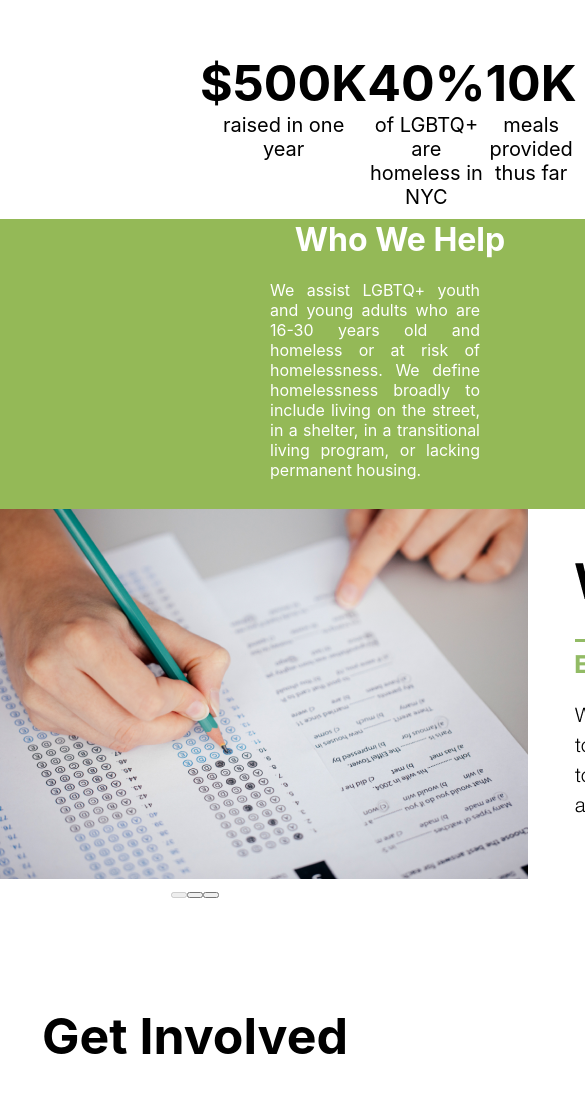
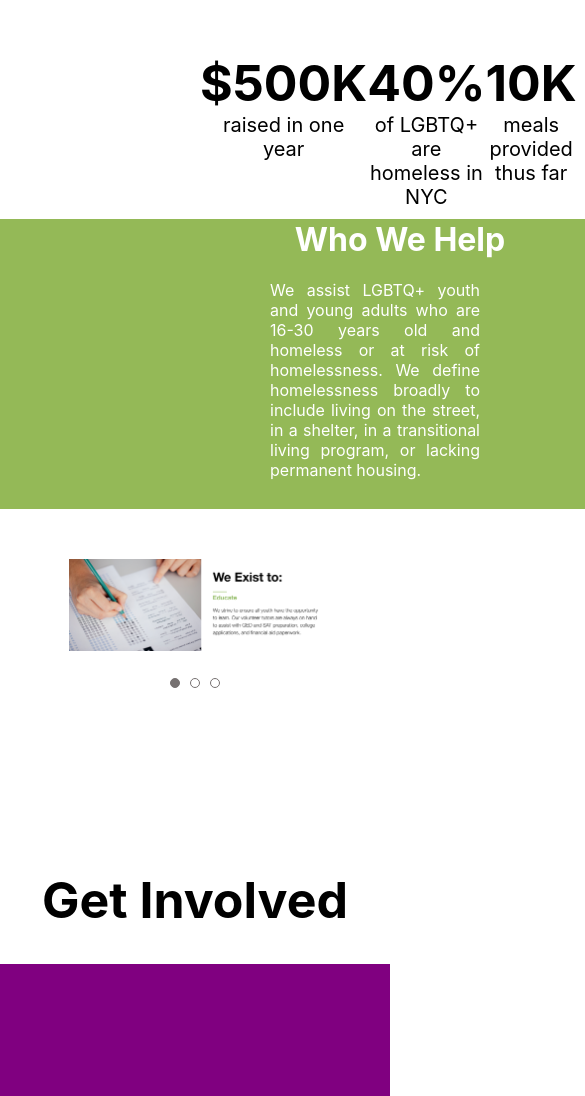
Before and after one commit to chrisratsimba123/new-alternatives-app, a React (Create React App) app in the folder client/: page / in a window 390 px wide. Shown: the part 161-1257 px from the top of the page, 585 px wide, since content can reach past the window. Built offline with nearby package versions, Linux system fonts and the light colour scheme.

Commit message:
completed mission carousel including responsive styling'

```diff
--- a/client/src/Components/MissionCarousel/MissionCarousel.css
+++ b/client/src/Components/MissionCarousel/MissionCarousel.css
@@ -1,28 +1,34 @@
 .complete-mission-carousel {
   display: flex;
   justify-content: center;
-  /* width: 100vw; */
+  margin: 50px 0;
 }
-.carousel__slider-tray-wrapper {
-  width: 1020px;
+.mission-carousel {
+  display: flex;
+  flex-direction: column;
+  align-items: center;
 }
 
-.carousel__slider {
-  width: 1020px;
+.mission-image {
+  width: 65vw;
 }
 
-.carousel__inner-slide {
-  width: 1020px;
+.dot-group {
+  margin: 20px;
 }
-/* .carousel__inner-slide {
-  width: 50vw;
+
+.carousel__dot {
+  height: 10px;
+  width: 10px;
+  padding: 0;
+  margin: 5px;
+  border: 1px solid #767171;
+  border-radius: 50%;
+  background-color: transparent;
+  outline: none;
 }
-.mission-carousel {
-  width: 50vw;
+
+.carousel__dot--selected {
+  border-radius: 50%;
+  background-color: #767171;
 }
-img {
-  width: 50vw;
-} */
-/* img {
-  width: 29vw;
-} */
--- a/client/src/Components/MissionCarousel/MissionCarousel.jsx
+++ b/client/src/Components/MissionCarousel/MissionCarousel.jsx
@@ -21,16 +21,16 @@ function MissionCarousel(props) {
       >
         <Slider className="slider-container">
           <Slide>
-            <img src={Educate} />
+            <img className="mission-image" src={Educate} />
           </Slide>
           <Slide>
-            <img src={Food} />
+            <img className="mission-image" src={Food} />
           </Slide>
           <Slide>
-            <img src={Testing} />
+            <img className="mission-image" src={Testing} />
           </Slide>
         </Slider>
-        <DotGroup />
+        <DotGroup className="dot-group" />
       </CarouselProvider>
     </div>
   );
```
